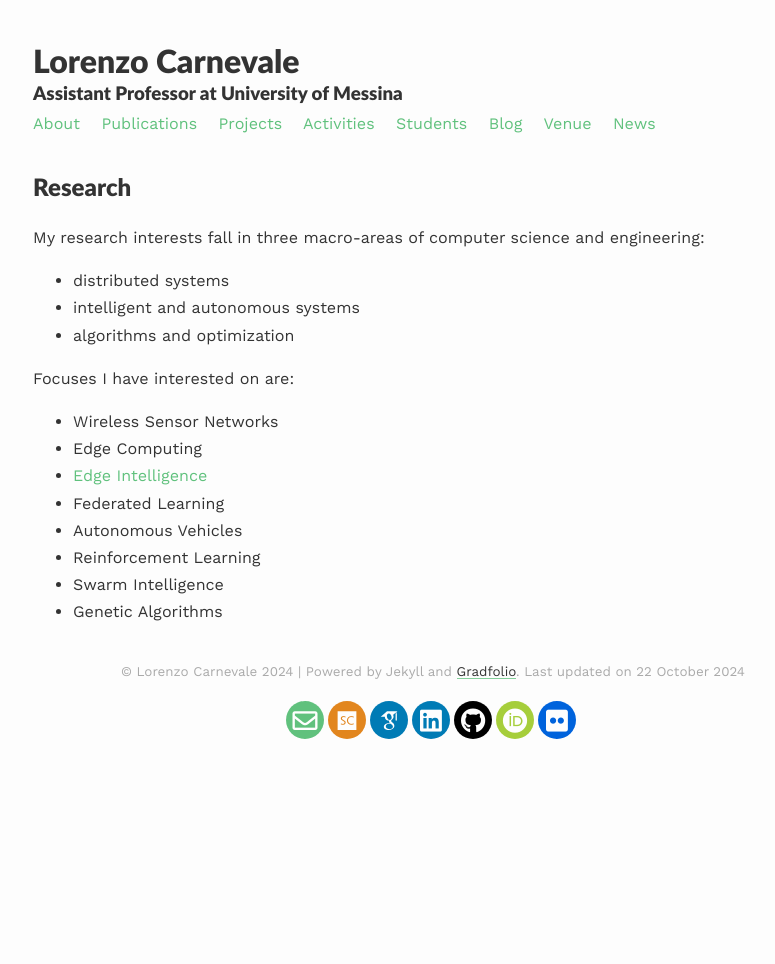
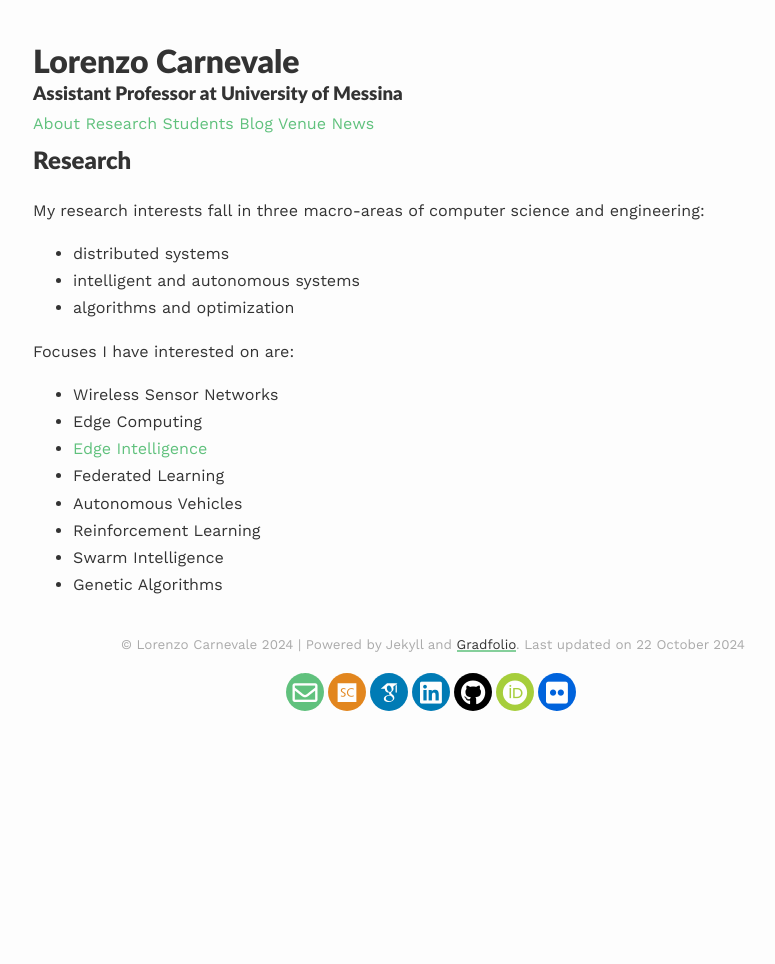
Before and after one commit to lcarnevale/lcarnevale.github.io, a Jekyll site: the page built from _pages/research.md, in a window 1280 px wide. Shown: the whole page, without its empty margins (207-982 px from the left). Built offline with Jekyll 4.4.1, drawn with Linux system fonts in a browser that asks for light colours; nearby versions of some CDN libraries; some web fonts are replaced.

Commit message:
modify navigator with dropdown menu

```diff
--- a/_includes/navigation.html
+++ b/_includes/navigation.html
@@ -1,12 +1,30 @@
-<div class="links scroll collapse navbar-collapse">
-        <a href="{{site.baseurl}}/">About</a>
-        <!-- <a href="{{site.baseurl}}/research/">Research</a> -->
-        <a href="{{site.baseurl}}/publications/">Publications</a>
-        <a href="{{site.baseurl}}/projects/">Projects</a>
-        <a href="{{site.baseurl}}/activities/">Activities</a>
-        <a href="{{site.baseurl}}/teaching/">Students</a>
-        <a href="{{site.baseurl}}/blog/">Blog</a>
-        <a href="{{site.baseurl}}/venue/">Venue</a>
-        <a href="https://www.linkedin.com/in/lorenzocarnevale/recent-activity/shares/" target="_blank">News</a>
+<div class="container">
+        <a href="{{site.baseurl}}/" class="simple_btn">About</a>
+        <a href="#" class="drop_btn">Research</a>
+        <div class="menuList">
+                <a class="links" href="{{site.baseurl}}/publications/">Publications</a>
+                <a class="links" href="{{site.baseurl}}/projects/">Projects</a>
+                <a class="links" href="{{site.baseurl}}/activities/">Activities</a>
+        </div>
+        <a href="{{site.baseurl}}/teaching/" class="simple_btn">Students</a>
+        <a href="{{site.baseurl}}/blog/" class="simple_btn">Blog</a>
+        <a href="{{site.baseurl}}/venue/" class="simple_btn">Venue</a>
+        <a href="https://www.linkedin.com/in/lorenzocarnevale/recent-activity/shares/" target="_blank" class="simple_btn">News</a>
 </div>
-<br>
+<script>
+        let dropdownBtn = document.querySelector('.drop_btn');
+        let menuContent = document.querySelector('.menuList');
+        dropdownBtn.addEventListener('click', () => {
+           if (menuContent.style.display === "") {
+              menuContent.style.display = "block";
+           } else {
+              menuContent.style.display = "";
+           }
+        })
+        document.addEventListener('click', (e) => {
+           if (!menuContent.contains(e.target) &&
+              !dropdownBtn.contains(e.target)) {
+                 menuContent.style.display = "";
+           }
+        });
+</script>
--- a/assets/css/_sass/navigator.scss
+++ b/assets/css/_sass/navigator.scss
@@ -1,69 +1,34 @@
 /* NAVIGATION BAR -------------------------------------------------- */
 
-
-
-nav ul {
-    list-style-type: none;
+.container {
+    position: relative;
+    display: inline-block;
+  }
+.drop_btn .simple_btn {
+    color: #5fcf80;
+    padding-right: 16px;
+    font-size: 16px;
+    font-family: "hobo-std", sans-serif;
+    border: none;
+    width: 160px;
 }
-nav li {
-    line-height: 30px;
+.menuList {
+    display: none;
+    position: absolute;
+    background-color: white; /*#031926*/
+    color: white;
+    min-width: 160px;
+    z-index: 1;
 }
-nav a {
+.links {
+    text-align: center;
+    color: #5fcf80;
     text-decoration: none;
+    display: block;
+    font-size: 16px;
+    border: 1px solid white;
 }
-nav li.active a {
-    color: #ffffff;
+.links:hover {
+    background-color: white;
+    color: #031926;
 }
-
-
-
-#navigation {
-    min-height: 70px !important;
-    padding-top: 10px;
-}
-#navigation .navbar-brand {
-    padding-right: 28px;
-    width: 280px;
-    border-right: 3px solid rgba(255, 255, 255, 0.1);
-    font-family: "hobo-std", sans-serif;
-    font-style: italic;
-    font-size: 26px !important;
-    color: #5fcf80 !important;
-}
-#navigation .navbar-brand .site-logo {
-    float: left;
-    margin-top: -10px;
-    margin-right: 1rem;
-    width: 250px;
-}
-#navigation #navbar {
-    float: right !important;
-    margin-right: -15px;
-    font-family: 'Helvetica Rounded', Arial, sans-serif;
-    font-size: 16px;
-    font-weight: 400;
-    line-height: 38px;
-    text-shadow: 0 1px 3px rgba(0, 0, 0, .5) !important;
-}
-@media (max-width: 768px) {
-    #navigation #navbar {
-        float: none !important;
-        margin-right: 0;
-    }
-}
-#navigation #navbar .navbar-nav li a {
-    color: #b2bbbd !important;
-}
-#navigation #navbar .navbar-nav li a:hover,
-#navigation #navbar .navbar-nav li a:focus {
-    color: #ffffff !important;
-    border-bottom: 2px solid #ffffff !important;
-}
-#navigation #navbar .navbar-nav .active a {
-    color: #ffffff !important;
-    border-bottom: 2px solid #ffffff !important;
-}
-#navigation #navbar .navbar-nav .dropdown-menu li a {
-    color: #515151 !important;
-    text-shadow: none !important;
-}
--- a/assets/css/main.scss
+++ b/assets/css/main.scss
@@ -25,6 +25,6 @@
         "profile",
         "footer",
         "style",
-        "google-fonts"
-        // "navigator"
+        "google-fonts",
+        "navigator"
 ;
```
Also changed, not shown: _data/navigation.yml (deleted, +0 -17 lines), 1 other file.
